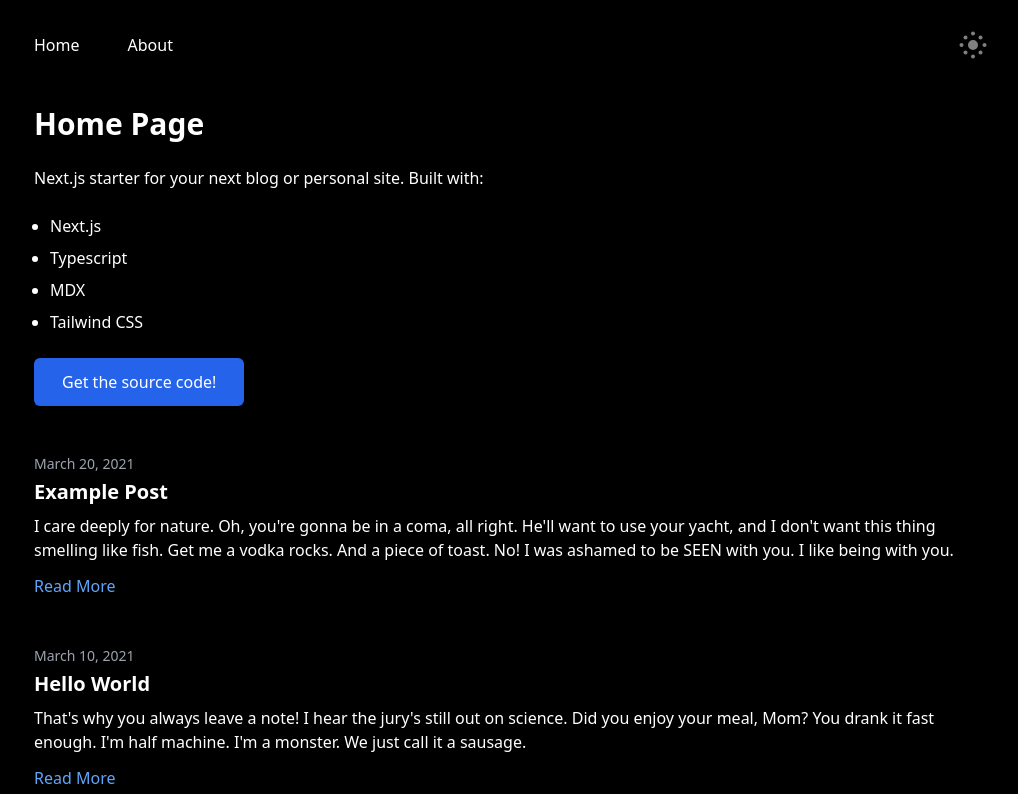
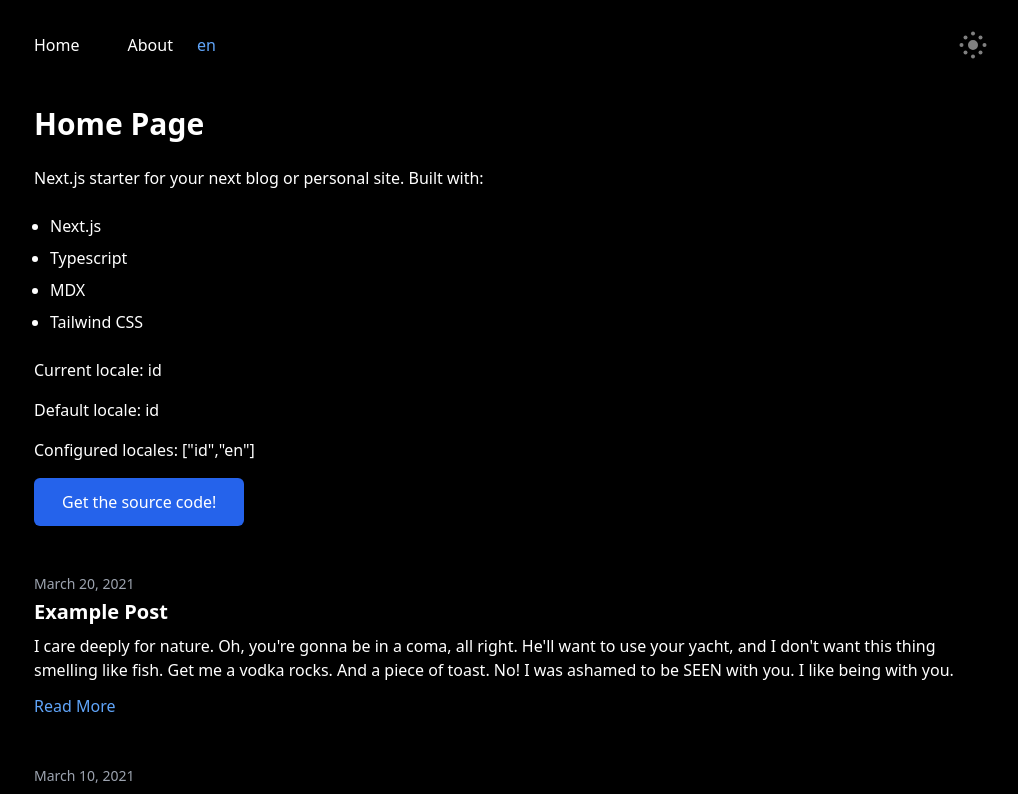
Before and after one commit to yasanugroho/silver-doodle, a Next.js app: page / in a window 1280 px wide. Shown: the top 794 px of the page, without its empty margins (126-1144 px from the left). Built offline with nearby package versions, Linux system fonts and the light colour scheme; what @tailwindcss/typography would draw is missing.

Commit message:
Initialize i18n

```diff
--- /dev/null
+++ b/components/LocaleSwitcher.tsx
@@ -0,0 +1,23 @@
+import Link from 'next/link'
+import { useRouter } from 'next/router'
+
+const LocaleSwitcher: React.FC = () => {
+  const router = useRouter()
+  const { locales, locale: activeLocale } = router
+  const otherLocales = locales.filter((locale) => locale !== activeLocale)
+
+  return (
+    <>
+        {otherLocales.map((locale) => {
+          const { pathname, query, asPath } = router
+          return (
+            <Link key={locale} href={{ pathname, query }} as={asPath} locale={locale}>
+              <a>{locale}</a>
+            </Link>
+          )
+        })}
+    </>
+  )
+}
+
+export default LocaleSwitcher;
--- a/components/Navigation.tsx
+++ b/components/Navigation.tsx
@@ -1,5 +1,6 @@
 import Link from 'next/link';
 import React from 'react';
+import LocaleSwitcher from './LocaleSwitcher';
 
 const Navigation: React.FC = () => {
   return (
@@ -10,6 +11,7 @@ const Navigation: React.FC = () => {
       <Link href="/about">
         <a className="text-gray-900 dark:text-white px-6 py-4">About</a>
       </Link>
+      <LocaleSwitcher />
     </nav>
   );
 };
--- /dev/null
+++ b/next.config.js
@@ -0,0 +1,30 @@
+// @ts-check
+
+/**
+ * @type {import('next').NextConfig}
+ **/
+const config = {
+    i18n: {
+        // These are all the locales you want to support in
+        // your application
+        locales: ['id', 'en'],
+        // This is the default locale you want to be used when visiting
+        // a non-locale prefixed path e.g. `/hello`
+        defaultLocale: 'id',
+        // This is a list of locale domains and the default locale they
+        // should handle (these are only required when setting up domain routing)
+        // Note: subdomains must be included in the domain value to be matched e.g. "fr.example.com".
+        domains: [
+            {
+                domain: 'example.com',
+                defaultLocale: 'id',
+            },
+            {
+                domain: 'example.com/en',
+                defaultLocale: 'en',
+            },
+        ],
+    },
+}
+
+module.exports = config;
--- a/pages/index.tsx
+++ b/pages/index.tsx
@@ -1,6 +1,7 @@
 import { format, parseISO } from 'date-fns';
 import { GetStaticProps } from 'next';
 import Link from 'next/link';
+import { useRouter } from 'next/router';
 import React from 'react';
 import Layout from '../components/Layout';
 import { getAllPosts } from '../lib/api';
@@ -11,6 +12,9 @@ type IndexProps = {
 };
 
 export const Index: React.FC<IndexProps> = ({ posts }) => {
+  const router = useRouter();
+  const { locale, locales, defaultLocale } = router;
+
   return (
     <Layout>
       <h1>Home Page</h1>
@@ -21,6 +25,10 @@ export const Index: React.FC<IndexProps> = ({ posts }) => {
         <li className="mt-2">MDX</li>
         <li className="mt-2">Tailwind CSS</li>
       </ul>
+
+      <p>Current locale: {locale}</p>
+      <p>Default locale: {defaultLocale}</p>
+      <p>Configured locales: {JSON.stringify(locales)}</p>
 
       <a
         href="https://github.com/ChangoMan/nextjs-typescript-mdx-blog"
```
